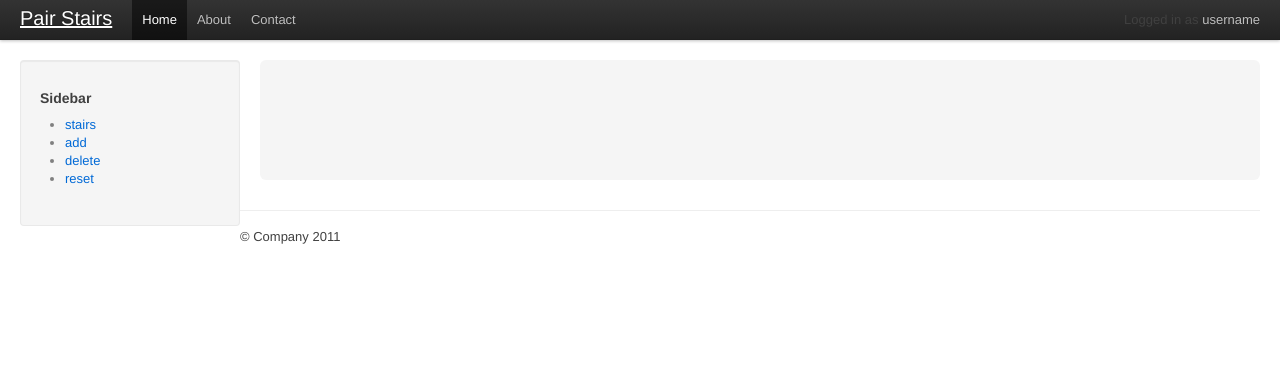
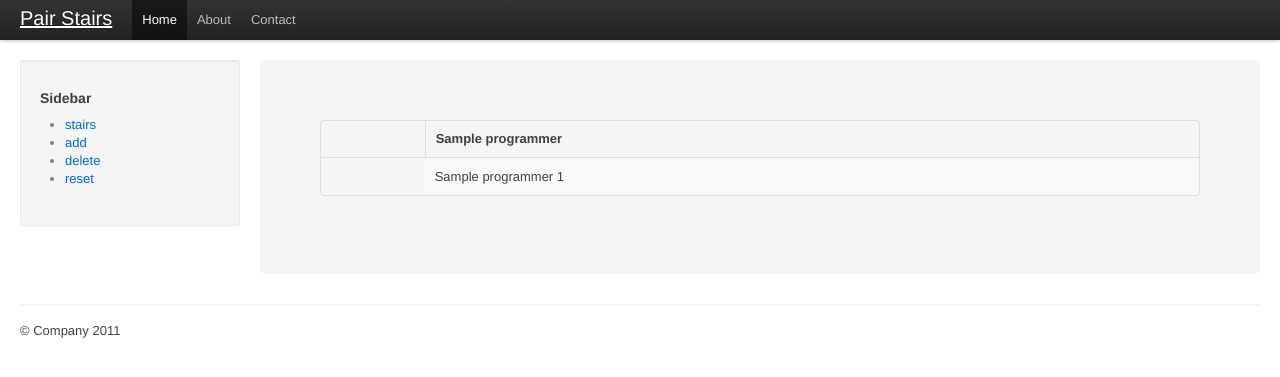
Before and after one commit to iamroody/PairStairs, a Django app: template templates/pairstairs/index.html in a window 1280 px wide. Shown: the top 377 px of the page. Run offline with Django 3.2, Linux system fonts and the light colour scheme; the template is opened without the code that fills it: most values are stand-ins (such as "Sample title", 1, 10 or a date in 2020).

Commit message:
render pairstairs

```diff
--- a/__init__.py
+++ b/__init__.py
@@ -0,0 +1,3 @@
+import os
+
+os.environ['DJANGO_SETTINGS_MODULE'] = 'PairStairs.settings'
--- a/templates/pairstairs/index.html
+++ b/templates/pairstairs/index.html
@@ -4,7 +4,33 @@
     <div class="hero-unit">
         {% if programmers.count < 2 %}
             <p class="warning_message">There are not enough programmers (less than 2) to create stairs</p>
-            <p><a href="/pairstairs/add"  class="btn primary large">Add Programmer &raquo;</a></p>
+            <p><a href="/pairstairs/add" class="btn primary large">Add Programmer &raquo;</a></p>
+        {% else %}
+            <table class="zebra-striped" id="sortTable">
+                <thead>
+                <tr>
+                    <th></th>
+                    {% for programmer in programmers_for_columns %}
+                        <th class="column">
+                            <span class='name'>{{ programmer.name }}</span>
+                        </th>
+                    {% endfor %}
+                </tr>
+                </thead>
+                <tbody>
+                {% for programmer_1 in programmers_for_rows %}
+                    <tr class="row">
+                        <td class="name"><span class="name">{{ programmer_1.name }}</span></td>
+                        {% for pair in pairs %}
+                            {% if programmer_1 == pair.first %}
+                                <td class="pair">0</td>
+                            {% endif %}
+                        {% endfor %}
+                    </tr>
+                {% endfor %}
+                </tbody>
+            </table>
+
         {% endif %}
     </div>
 {% endblock %}
--- a/templates/topbar.html
+++ b/templates/topbar.html
@@ -7,7 +7,6 @@
                 <li><a href="#about">About</a></li>
                 <li><a href="#contact">Contact</a></li>
             </ul>
-            <p class="pull-right">Logged in as <a href="#">username</a></p>
         </div>
     </div>
 </div>
```
Also changed, not shown: func_test/tests/stairs/pair_stairs_tests.py (+6 -3 lines), pairstairs/views.py (+10 -7 lines).
